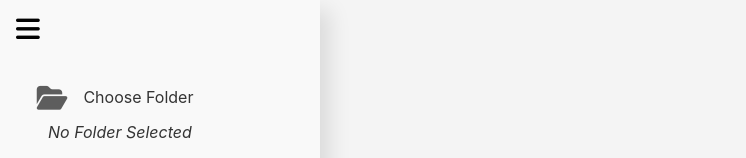
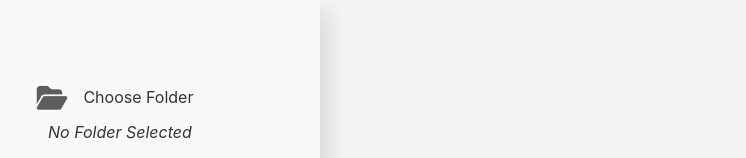
Before and after one commit to 709macdonald/Chapbook, a React (Vite) app: page / in a window 1280 px wide. Shown: the top 158 px of the page, without its empty margins (0-746 px from the left). Built offline with nearby package versions, Linux system fonts and the light colour scheme.

Commit message:
removed toggle sidebar

```diff
--- a/src/App.jsx
+++ b/src/App.jsx
@@ -3,7 +3,6 @@ import Main from "./components/Main";
 import Sidebar from "./components/Sidebar";
 
 function App() {
-  const [showSidebar, setShowSidebar] = useState(true);
   const [files, setFiles] = useState([]);
   const [filteredFiles, setFilteredFiles] = useState([]);
   const [folderName, setFolderName] = useState("No Folder Selected");
@@ -11,10 +10,6 @@ function App() {
   const [resultsCount, setResultsCount] = useState(0);
   const [similarWords, setSimilarWords] = useState([]);
   const [isAssistedSearchOn, setIsAssistedSearchOn] = useState(false);
-
-  function handleToggleSidebar() {
-    setShowSidebar(!showSidebar);
-  }
 
   function handleSearch(keywords) {
     setSearchKeyword(keywords[0]);
@@ -36,7 +31,6 @@ function App() {
 
   return (
     <>
-      {showSidebar && (
       <Sidebar
         setFiles={setFiles}
         folderName={folderName}
@@ -49,12 +43,7 @@ function App() {
         onSearch={handleSearch}
         setSimilarWords={setSimilarWords}
       />
-      )}
-      <Main
-        showSidebar={showSidebar}
-        handleToggleSidebar={handleToggleSidebar}
-        files={filteredFiles.length > 0 ? filteredFiles : files}
-      />
+      <Main files={filteredFiles.length > 0 ? filteredFiles : files} />
     </>
   );
 }
--- a/src/components/FileLister.jsx
+++ b/src/components/FileLister.jsx
@@ -7,6 +7,7 @@ const FileLister = ({ handle, setFiles }) => {
   useEffect(() => {
     const listFiles = async () => {
       const fileArray = [];
+      console.log(handle.values());
       for await (const entry of handle.values()) {
         if (entry.kind === "file") {
           const file = await entry.getFile();
@@ -17,7 +18,7 @@ const FileLister = ({ handle, setFiles }) => {
             fileArray.push({
               name: file.name,
               url: url,
-              text: pdfText || "", // Ensure text is never undefined
+              text: pdfText || "",
             });
           } catch (error) {
             alert(`Failed to extract text from PDF file: ${file.name}`);
@@ -25,7 +26,7 @@ const FileLister = ({ handle, setFiles }) => {
             fileArray.push({
               name: file.name,
               url: url,
-              text: "", // Set default value if extraction fails
+              text: "",
             });
           }
         }
@@ -33,7 +34,7 @@ const FileLister = ({ handle, setFiles }) => {
       setFiles(fileArray);
 
       if (!hasLogged.current) {
-        console.log("FileArray:", fileArray); // Log here to check the structure
+        console.log("FileArray:", fileArray);
         hasLogged.current = true;
       }
     };
@@ -45,12 +46,7 @@ const FileLister = ({ handle, setFiles }) => {
 
   const extractTextFromPDF = (file) => {
     return new Promise((resolve, reject) => {
-      pdfToText(file)
-        .then((text) => resolve(text))
-        .catch((error) => {
-          console.error("Failed to extract text from PDF:", error);
-          reject(error); // Pass the error to the catch block in the listFiles function
-        });
+      pdfToText(file).then((text) => resolve(text));
     });
   };
 
--- a/src/components/Main.jsx
+++ b/src/components/Main.jsx
@@ -1,7 +1,7 @@
 import React from "react";
 import FileList from "./FileList";
 
-export default function Main({ files, handleToggleSidebar }) {
+export default function Main({ files }) {
   return (
     <div className="mainContainer">
       <div className="bgText">
@@ -12,11 +12,6 @@ export default function Main({ files, handleToggleSidebar }) {
       <div className="mainScreen">
         <FileList files={files} />
       </div>
-      <div className="menuIcon">
-        <button onClick={handleToggleSidebar} className="menuButton">
-          <i className="fa-solid fa-bars icon-large"></i>
-        </button>
-      </div>
     </div>
   );
 }
--- a/src/index.css
+++ b/src/index.css
@@ -99,28 +99,6 @@
   word-wrap: break-word;
 }
 
-/* MENU ICON CSS */
-
-.menuIcon {
-  position: fixed;
-  z-index: 4;
-  padding: 1rem;
-}
-
-.icon-large {
-  font-size: 1.7rem;
-  color: black;
-}
-
-.menuButton {
-  background: transparent;
-  border: none;
-  padding: 0;
-  margin: 0;
-  outline: none;
-  cursor: pointer;
-}
-
 /* SIDEBAR CSS */
 
 .sidebarBG {
```
Lines whose indentation alone changed are shown as unchanged.
